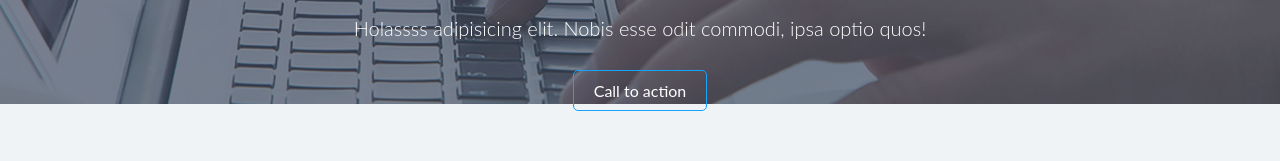
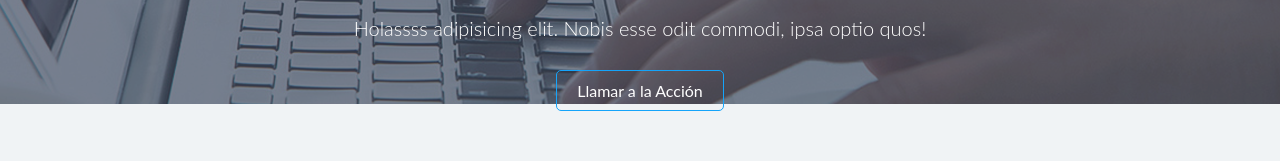
Before and after one commit to PedroVegaDamian/Portafolio, a plain HTML site: page index.html in a window 1280 px wide. Shown: the part 496-657 px from the top of the page. Drawn offline with Linux system fonts and the light colour scheme.

Commit message:
tercer commit

```diff
--- a/index.html
+++ b/index.html
@@ -21,7 +21,7 @@
                 <h1 class="titulo-header">Pedro Angel Vega Damian</h1>
                 <span class="linea-header"></span>
                 <h2 class="texto-header">Holassss <span class="desaparecer">adipisicing elit. Nobis esse odit commodi, ipsa optio quos!</span></h2>
-                <a href="" class="action-header">Call to action</a>
+                <a href="" class="action-header">Llamar a la Acción</a>
             </div>
         </div>
     </header>
```
